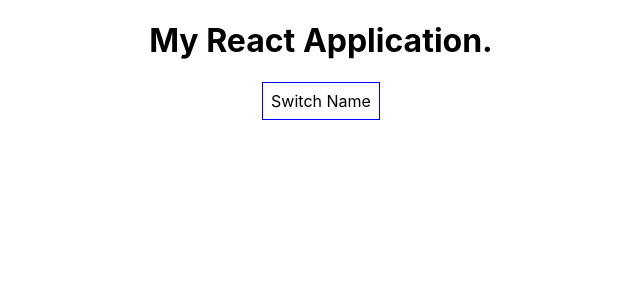
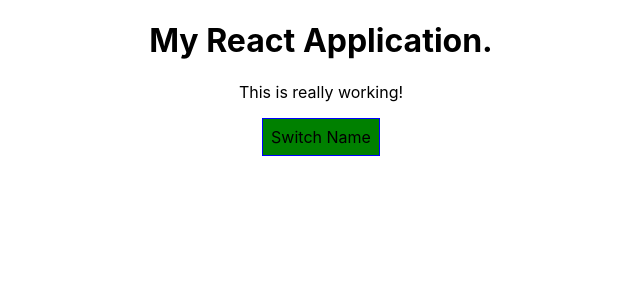
Before and after one commit to Sanaya-work12/creatReactApp-MyApp, a React (Create React App) app: page / in a window 1280 px wide. Shown: the top 300 px of the page, without its empty margins (319-959 px from the left). Built offline with nearby package versions, Linux system fonts and the light colour scheme.

Commit message:
66 & 67 setting styles and classNames dynamically

```diff
--- a/src/App.css
+++ b/src/App.css
@@ -1,3 +1,11 @@
 .App {
   text-align: center;
 }
+
+.red {
+  color: red;
+}
+
+.bold {
+  font-weight: 900;
+}
--- a/src/App.js
+++ b/src/App.js
@@ -115,7 +115,7 @@ class App extends Component {
   render() {
     //inline styles
     const style = {
-      backgroundColor: 'white',
+      backgroundColor: 'green',
       font: 'inherit',
       border: '1px solid blue',
       padding: '8px'
@@ -134,6 +134,17 @@ class App extends Component {
           })}
         </div>
       );
+
+      style.backgroundColor = 'red';
+    }
+
+    const classes = [];
+
+    if(this.state.persons.length <= 2) {
+      classes.push('red');
+    }
+    if(this.state.persons.length <= 1) {
+      classes.push('bold');
     }
 
     //1. return a dom structure - Use JSX (recommended)
@@ -143,6 +154,9 @@ class App extends Component {
         <h1>
           My React Application.
         </h1>
+        <p className={ classes.join(' ') }>
+          This is really working!
+        </p>
         <button
           style={style}
           onClick={this.togglePersonHandler}>Switch Name</button>
```
